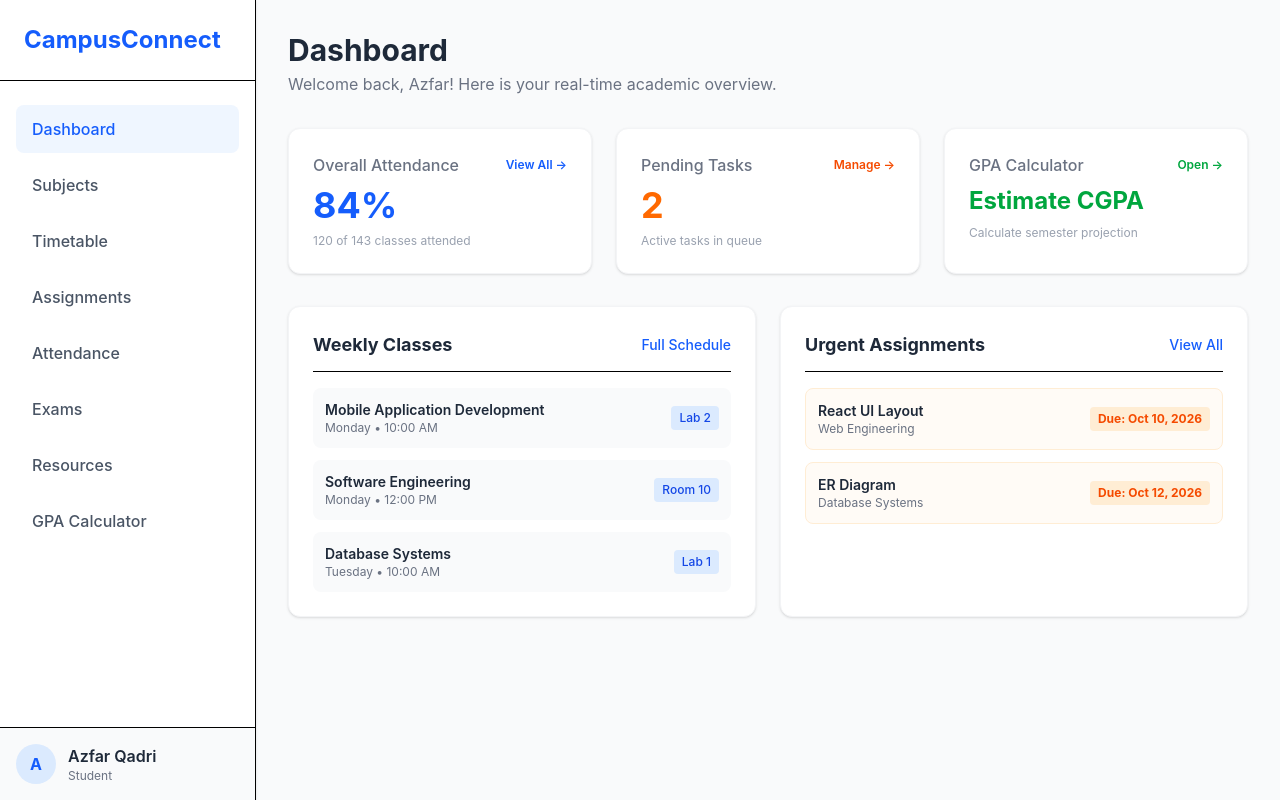
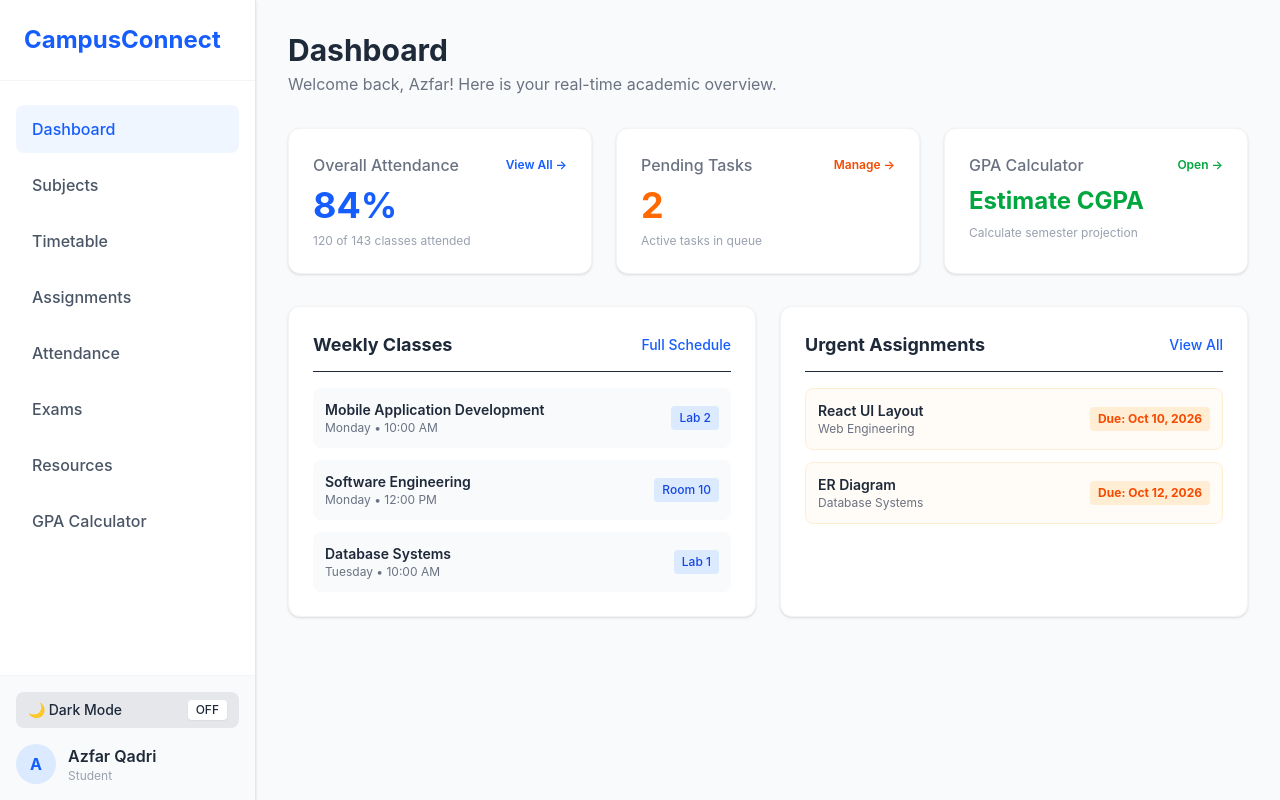
Before and after one commit to azfarx20s/CampusConnect, a React (Vite) app: page / in a window 1280 px wide. Built offline with nearby package versions, Linux system fonts and the light colour scheme.

Commit message:
Fix: Enable Tailwind v4 class-based dark mode toggle

```diff
--- a/src/App.jsx
+++ b/src/App.jsx
@@ -8,7 +8,6 @@ import Exams from './pages/Exams';
 import Attendance from './pages/Attendance';
 import GPACalculator from './pages/GPACalculator';
 
-// Mock Data Imports
 import {
   initialAssignments,
   attendanceData,
@@ -19,13 +18,26 @@ import {
 function App() {
   const [currentView, setCurrentView] = useState('Dashboard');
 
-  // Initialize state from LocalStorage, falling back to initialAssignments
+  // Theme State
+  const [darkMode, setDarkMode] = useState(() => {
+    return localStorage.getItem('campusconnect_theme') === 'dark';
+  });
+
+  // Synchronize with root <html> element and LocalStorage
+  useEffect(() => {
+    if (darkMode) {
+      document.documentElement.classList.add('dark');
+    } else {
+      document.documentElement.classList.remove('dark');
+    }
+    localStorage.setItem('campusconnect_theme', darkMode ? 'dark' : 'light');
+  }, [darkMode]);
+
   const [assignments, setAssignments] = useState(() => {
     const savedTasks = localStorage.getItem('campusconnect_assignments');
     return savedTasks ? JSON.parse(savedTasks) : initialAssignments;
   });
 
-  // Automatically sync to LocalStorage whenever assignments change
   useEffect(() => {
     localStorage.setItem('campusconnect_assignments', JSON.stringify(assignments));
   }, [assignments]);
@@ -59,8 +71,13 @@ function App() {
   };
 
   return (
-    <div className="flex h-screen bg-gray-50 font-sans">
-      <Sidebar currentView={currentView} setCurrentView={setCurrentView} />
+    <div className="flex h-screen font-sans bg-gray-50 dark:bg-gray-900 text-gray-800 dark:text-gray-100 transition-colors duration-200">
+      <Sidebar
+        currentView={currentView}
+        setCurrentView={setCurrentView}
+        darkMode={darkMode}
+        setDarkMode={setDarkMode}
+      />
       <main className="flex-1 p-8 overflow-y-auto">
         {renderView()}
       </main>
--- a/src/components/sidebar.jsx
+++ b/src/components/sidebar.jsx
@@ -1,15 +1,16 @@
 import React from 'react';
 
-// We added props (currentView, setCurrentView) to talk to App.jsx
-function Sidebar({ currentView, setCurrentView }) {
+function Sidebar({ currentView, setCurrentView, darkMode, setDarkMode }) {
   const menuItems = ['Dashboard', 'Subjects', 'Timetable', 'Assignments', 'Attendance', 'Exams', 'Resources', 'GPA Calculator'];
 
   return (
-    <div className="w-64 bg-white border-r h-screen flex flex-col shadow-sm">
-      <div className="p-6 border-b">
-        <h2 className="text-2xl font-bold text-blue-600">CampusConnect</h2>
+    <div className="w-64 border-r border-gray-200 dark:border-gray-800 h-screen flex flex-col shadow-sm bg-white dark:bg-gray-800 text-gray-800 dark:text-gray-100 transition-colors duration-200">
+      {/* Header */}
+      <div className="p-6 border-b border-gray-100 dark:border-gray-700">
+        <h2 className="text-2xl font-bold text-blue-600 dark:text-blue-400">CampusConnect</h2>
       </div>
 
+      {/* Navigation links */}
       <nav className="flex-1 px-4 py-6 space-y-2 overflow-y-auto">
         {menuItems.map((item) => (
           <button
@@ -17,8 +18,8 @@ function Sidebar({ currentView, setCurrentView }) {
             onClick={() => setCurrentView(item)}
             className={`w-full text-left px-4 py-3 rounded-lg font-medium transition-colors ${
               currentView === item
-                ? 'bg-blue-50 text-blue-600'
-                : 'text-gray-600 hover:bg-gray-50 hover:text-blue-600'
+                ? 'bg-blue-50 dark:bg-blue-900/50 text-blue-600 dark:text-blue-400'
+                : 'text-gray-600 dark:text-gray-300 hover:bg-gray-50 dark:hover:bg-gray-700 hover:text-blue-600 dark:hover:text-blue-400'
             }`}
           >
             {item}
@@ -26,14 +27,26 @@ function Sidebar({ currentView, setCurrentView }) {
         ))}
       </nav>
 
-      <div className="p-4 border-t bg-gray-50">
-        <div className="flex items-center gap-3">
-          <div className="w-10 h-10 bg-blue-100 text-blue-600 rounded-full flex items-center justify-center font-bold">
+      {/* Theme Toggle & User Info */}
+      <div className="p-4 border-t border-gray-100 dark:border-gray-700 bg-gray-50 dark:bg-gray-800/80 space-y-3">
+        {/* Dedicated Theme Toggle Button */}
+        <button
+          onClick={() => setDarkMode(!darkMode)}
+          className="w-full flex items-center justify-between px-3 py-2 rounded-lg bg-gray-200 dark:bg-gray-700 text-gray-800 dark:text-gray-200 font-medium text-sm hover:bg-gray-300 dark:hover:bg-gray-600 transition-colors"
+        >
+          <span>{darkMode ? '☀️ Light Mode' : '🌙 Dark Mode'}</span>
+          <span className="text-xs bg-white dark:bg-gray-900 px-2 py-0.5 rounded shadow-xs">
+            {darkMode ? 'ON' : 'OFF'}
+          </span>
+        </button>
+
+        <div className="flex items-center gap-3 pt-1">
+          <div className="w-10 h-10 bg-blue-100 dark:bg-blue-900 text-blue-600 dark:text-blue-300 rounded-full flex items-center justify-center font-bold">
             A
           </div>
           <div>
-            <p className="font-semibold text-gray-800">Azfar Qadri</p>
-            <p className="text-xs text-gray-500">Student</p>
+            <p className="font-semibold text-gray-800 dark:text-gray-100">Azfar Qadri</p>
+            <p className="text-xs text-gray-400">Student</p>
           </div>
         </div>
       </div>
--- a/src/index.css
+++ b/src/index.css
@@ -1 +1,4 @@
 @import "tailwindcss";
+
+/* Force Tailwind v4 to toggle dark mode via the .dark HTML class */
+@variant dark (&:where(.dark, .dark *));
--- a/src/pages/Dashboard.jsx
+++ b/src/pages/Dashboard.jsx
@@ -1,86 +1,77 @@
 import React from 'react';
 
 function Dashboard({ assignments = [], attendanceData = [], examsData = [], timetableData = [], setCurrentView }) {
-  // 1. Calculate Live Overall Attendance Average
   const totalAttended = attendanceData.reduce((acc, curr) => acc + curr.attended, 0);
   const totalClasses = attendanceData.reduce((acc, curr) => acc + curr.total, 0);
   const overallAttendance = totalClasses > 0 ? Math.round((totalAttended / totalClasses) * 100) : 0;
-
-  // 2. Count Pending Assignments
   const pendingCount = assignments.length;
 
   return (
     <div className="max-w-6xl mx-auto space-y-8">
       <header>
-        <h1 className="text-3xl font-bold text-gray-800">Dashboard</h1>
-        <p className="text-gray-500 mt-1">Welcome back, Azfar! Here is your real-time academic overview.</p>
+        <h1 className="text-3xl font-bold text-gray-800 dark:text-white">Dashboard</h1>
+        <p className="text-gray-500 dark:text-gray-400 mt-1">Welcome back, Azfar! Here is your real-time academic overview.</p>
       </header>
 
       {/* Top Summary Cards */}
       <div className="grid grid-cols-1 md:grid-cols-3 gap-6">
-        {/* Live Attendance */}
+        {/* Attendance Card */}
         <div
           onClick={() => setCurrentView('Attendance')}
-          className="bg-white p-6 rounded-xl shadow-sm border border-gray-100 hover:shadow-md transition-all cursor-pointer group"
+          className="bg-white dark:bg-gray-800 p-6 rounded-xl shadow-sm border border-gray-100 dark:border-gray-700 hover:shadow-md transition-all cursor-pointer group"
         >
           <div className="flex justify-between items-center mb-2">
-            <h3 className="text-gray-500 font-medium">Overall Attendance</h3>
-            <span className="text-xs text-blue-600 font-semibold group-hover:underline">View All →</span>
+            <h3 className="text-gray-500 dark:text-gray-400 font-medium">Overall Attendance</h3>
+            <span className="text-xs text-blue-600 dark:text-blue-400 font-semibold group-hover:underline">View All →</span>
           </div>
-          <p className={`text-4xl font-bold ${overallAttendance >= 75 ? 'text-blue-600' : 'text-red-500'}`}>
+          <p className={`text-4xl font-bold ${overallAttendance >= 75 ? 'text-blue-600 dark:text-blue-400' : 'text-red-500'}`}>
             {overallAttendance}%
           </p>
-          <p className="text-xs text-gray-400 mt-2">{totalAttended} of {totalClasses} classes attended</p>
+          <p className="text-xs text-gray-400 dark:text-gray-500 mt-2">{totalAttended} of {totalClasses} classes attended</p>
         </div>
 
-        {/* Pending Assignments */}
+        {/* Pending Tasks Card */}
         <div
           onClick={() => setCurrentView('Assignments')}
-          className="bg-white p-6 rounded-xl shadow-sm border border-gray-100 hover:shadow-md transition-all cursor-pointer group"
+          className="bg-white dark:bg-gray-800 p-6 rounded-xl shadow-sm border border-gray-100 dark:border-gray-700 hover:shadow-md transition-all cursor-pointer group"
         >
           <div className="flex justify-between items-center mb-2">
-            <h3 className="text-gray-500 font-medium">Pending Tasks</h3>
-            <span className="text-xs text-orange-600 font-semibold group-hover:underline">Manage →</span>
+            <h3 className="text-gray-500 dark:text-gray-400 font-medium">Pending Tasks</h3>
+            <span className="text-xs text-orange-600 dark:text-orange-400 font-semibold group-hover:underline">Manage →</span>
           </div>
           <p className="text-4xl font-bold text-orange-500">{pendingCount}</p>
-          <p className="text-xs text-gray-400 mt-2">Active tasks in queue</p>
+          <p className="text-xs text-gray-400 dark:text-gray-500 mt-2">Active tasks in queue</p>
         </div>
 
-        {/* GPA Shortcut */}
+        {/* GPA Shortcut Card */}
         <div
           onClick={() => setCurrentView('GPA Calculator')}
-          className="bg-white p-6 rounded-xl shadow-sm border border-gray-100 hover:shadow-md transition-all cursor-pointer group"
+          className="bg-white dark:bg-gray-800 p-6 rounded-xl shadow-sm border border-gray-100 dark:border-gray-700 hover:shadow-md transition-all cursor-pointer group"
         >
           <div className="flex justify-between items-center mb-2">
-            <h3 className="text-gray-500 font-medium">GPA Calculator</h3>
-            <span className="text-xs text-green-600 font-semibold group-hover:underline">Open →</span>
+            <h3 className="text-gray-500 dark:text-gray-400 font-medium">GPA Calculator</h3>
+            <span className="text-xs text-green-600 dark:text-green-400 font-semibold group-hover:underline">Open →</span>
           </div>
-          <p className="text-2xl font-bold text-green-600 mt-1">Estimate CGPA</p>
-          <p className="text-xs text-gray-400 mt-2">Calculate semester projection</p>
+          <p className="text-2xl font-bold text-green-600 dark:text-green-400 mt-1">Estimate CGPA</p>
+          <p className="text-xs text-gray-400 dark:text-gray-500 mt-2">Calculate semester projection</p>
         </div>
       </div>
 
-      {/* Dynamic Content Grid */}
+      {/* Bottom Section */}
       <div className="grid grid-cols-1 lg:grid-cols-2 gap-6">
-        {/* Upcoming Classes Summary */}
-        <div className="bg-white p-6 rounded-xl shadow-sm border border-gray-100">
-          <div className="flex justify-between items-center mb-4 border-b pb-3">
-            <h3 className="text-lg font-bold text-gray-800">Weekly Classes</h3>
-            <button
-              onClick={() => setCurrentView('Timetable')}
-              className="text-sm text-blue-600 hover:underline font-medium"
-            >
-              Full Schedule
-            </button>
+        <div className="bg-white dark:bg-gray-800 p-6 rounded-xl shadow-sm border border-gray-100 dark:border-gray-700">
+          <div className="flex justify-between items-center mb-4 border-b dark:border-gray-700 pb-3">
+            <h3 className="text-lg font-bold text-gray-800 dark:text-white">Weekly Classes</h3>
+            <button onClick={() => setCurrentView('Timetable')} className="text-sm text-blue-600 dark:text-blue-400 hover:underline font-medium">Full Schedule</button>
           </div>
           <div className="space-y-3">
             {timetableData.slice(0, 3).map((item) => (
-              <div key={item.id} className="flex justify-between items-center p-3 bg-gray-50 rounded-lg">
+              <div key={item.id} className="flex justify-between items-center p-3 bg-gray-50 dark:bg-gray-700/50 rounded-lg">
                 <div>
-                  <p className="font-semibold text-gray-800 text-sm">{item.subject}</p>
-                  <p className="text-xs text-gray-500">{item.day} • {item.time}</p>
+                  <p className="font-semibold text-gray-800 dark:text-gray-200 text-sm">{item.subject}</p>
+                  <p className="text-xs text-gray-500 dark:text-gray-400">{item.day} • {item.time}</p>
                 </div>
-                <span className="text-xs font-medium bg-blue-100 text-blue-700 px-2 py-1 rounded">
+                <span className="text-xs font-medium bg-blue-100 dark:bg-blue-900/60 text-blue-700 dark:text-blue-300 px-2 py-1 rounded">
                   {item.room}
                 </span>
               </div>
@@ -88,28 +79,22 @@ function Dashboard({ assignments = [], attendanceData = [], examsData = [], time
           </div>
         </div>
 
-        {/* Urgent Pending Assignments Preview */}
-        <div className="bg-white p-6 rounded-xl shadow-sm border border-gray-100">
-          <div className="flex justify-between items-center mb-4 border-b pb-3">
-            <h3 className="text-lg font-bold text-gray-800">Urgent Assignments</h3>
-            <button
-              onClick={() => setCurrentView('Assignments')}
-              className="text-sm text-blue-600 hover:underline font-medium"
-            >
-              View All
-            </button>
+        <div className="bg-white dark:bg-gray-800 p-6 rounded-xl shadow-sm border border-gray-100 dark:border-gray-700">
+          <div className="flex justify-between items-center mb-4 border-b dark:border-gray-700 pb-3">
+            <h3 className="text-lg font-bold text-gray-800 dark:text-white">Urgent Assignments</h3>
+            <button onClick={() => setCurrentView('Assignments')} className="text-sm text-blue-600 dark:text-blue-400 hover:underline font-medium">View All</button>
           </div>
           {assignments.length === 0 ? (
             <p className="text-sm text-gray-400 text-center py-6">No pending assignments!</p>
           ) : (
             <div className="space-y-3">
               {assignments.slice(0, 3).map((task) => (
-                <div key={task.id} className="flex justify-between items-center p-3 bg-orange-50/50 border border-orange-100 rounded-lg">
+                <div key={task.id} className="flex justify-between items-center p-3 bg-orange-50/50 dark:bg-gray-700/50 border border-orange-100 dark:border-gray-700 rounded-lg">
                   <div>
-                    <p className="font-semibold text-gray-800 text-sm">{task.title}</p>
-                    <p className="text-xs text-gray-500">{task.subject}</p>
+                    <p className="font-semibold text-gray-800 dark:text-gray-200 text-sm">{task.title}</p>
+                    <p className="text-xs text-gray-500 dark:text-gray-400">{task.subject}</p>
                   </div>
-                  <span className="text-xs font-bold text-orange-600 bg-orange-100 px-2 py-1 rounded">
+                  <span className="text-xs font-bold text-orange-600 dark:text-orange-400 bg-orange-100 dark:bg-orange-900/40 px-2 py-1 rounded">
                     Due: {task.dueDate}
                   </span>
                 </div>
```
